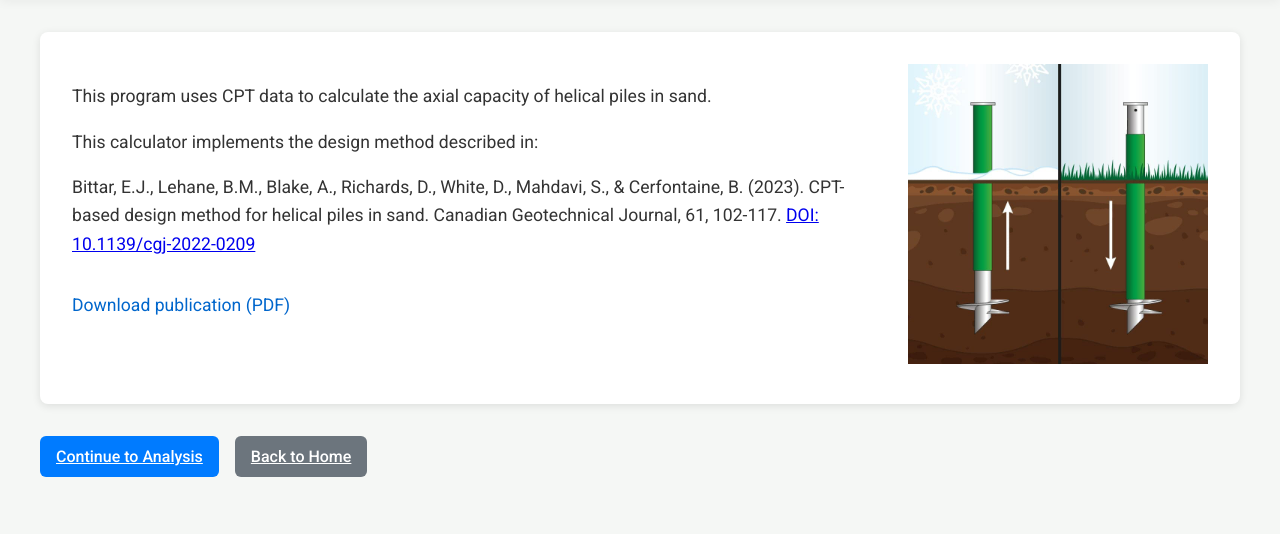
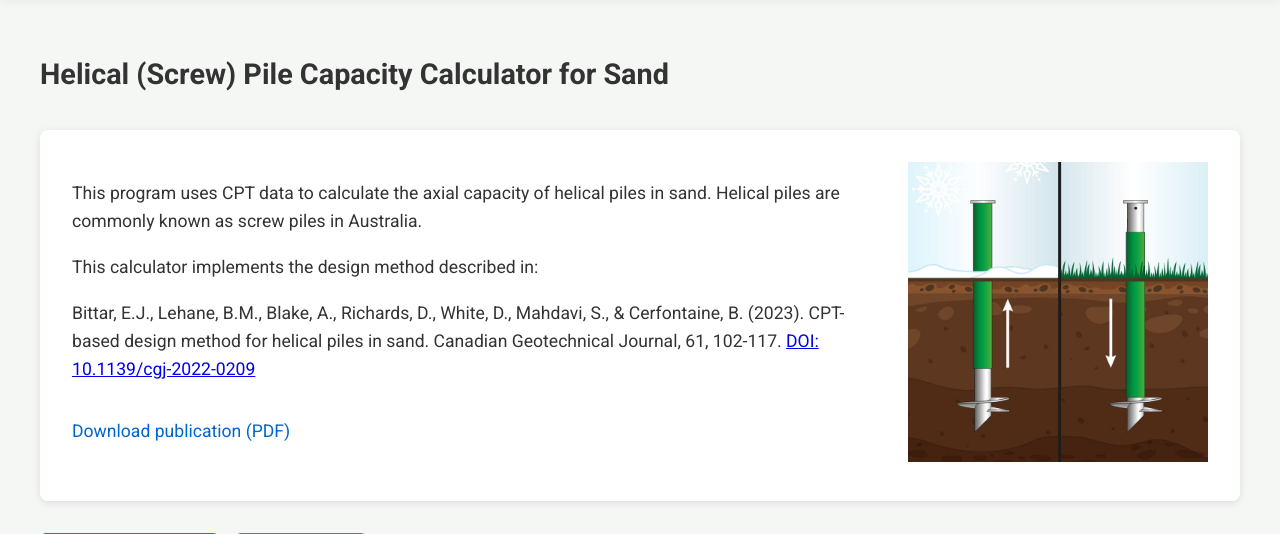
Before and after one commit to robvortexia/pile_capacity, a Flask app: page /helical/description in a window 1280 px wide. Shown: the part 172-706 px from the top of the page. Run offline with Flask 3, Linux system fonts and the light colour scheme; some libraries are stand-ins or nearby versions.

Commit message:
SEO: screw pile wording, full sitemap, canonical hardening, unique wizard titles
- Say "screw pile" on the helical surfaces: page title, new content H1,
  body copy, JSON-LD alternateName, landing card ("screw piling
  calculator" is the site's biggest search query and never matched)
- List all six modules in sitemap.xml with real lastmod dates; simplify
  robots.txt and disallow /sample/ and /preview-cpt
- 301 /index to / so crawlers and the nav consolidate on the root URL
- Hardcode the canonical and og:url origin; add ProxyFix so external
  URLs come out https on the real domain behind Render's proxy
- Give each module's calculator step 1 its own title and description,
  noindex wizard steps 2-4 and /history, title /suggestions

Co-Authored-By: Claude Opus 4.8 (1M context) <noreply@anthropic.com>

```diff
--- a/app/__init__.py
+++ b/app/__init__.py
@@ -1,6 +1,7 @@
 from flask import Flask
 from flask_sqlalchemy import SQLAlchemy
 from flask_session import Session
+from werkzeug.middleware.proxy_fix import ProxyFix
 from .models import db
 from datetime import timedelta
 import os
@@ -29,6 +30,9 @@ def _init_scheduler(app):
 
 def create_app():
     app = Flask(__name__)
+    # Render terminates TLS at its proxy; trust X-Forwarded-Proto/Host so
+    # request.url and url_for(_external=True) emit https on the real domain.
+    app.wsgi_app = ProxyFix(app.wsgi_app, x_proto=1, x_host=1)
     app.config['SECRET_KEY'] = os.environ.get('SECRET_KEY') or 'your-secret-key-here'
 
     # Use PostgreSQL database if DATABASE_URL is provided, otherwise use SQLite
--- a/app/routes.py
+++ b/app/routes.py
@@ -300,7 +300,7 @@ _HISTORY_MAX_PER_USER = 50
 _HISTORY_TYPE_LABELS = {
     'driven': 'Driven pile',
     'bored': 'Bored pile',
-    'helical': 'Helical pile',
+    'helical': 'Helical (screw) pile',
     'shallow': 'Shallow footing',
     'lateral': 'Lateral monopile',
     'cantilever': 'Cantilever wall',
@@ -626,13 +626,6 @@ def robots_txt():
     """Serve robots.txt for search engine crawlers."""
     content = """User-agent: *
 Allow: /
-Allow: /driven/description
-Allow: /bored/description
-Allow: /helical/description
-Allow: /driven/calculator/1
-Allow: /bored/calculator/1
-Allow: /helical/calculator/1
-Allow: /suggestions
 Disallow: /admin
 Disallow: /admin/export
 Disallow: /admin/send_weekly_report
@@ -642,6 +635,8 @@ Disallow: /download_intermediary_calcs
 Disallow: /download_helical_calculations
 Disallow: /register
 Disallow: /track_ad_click
+Disallow: /sample/
+Disallow: /preview-cpt
 
 Sitemap: https://uwa-geotech-cpt-calculator.com/sitemap.xml
 """
@@ -652,13 +647,19 @@ Sitemap: https://uwa-geotech-cpt-calculator.com/sitemap.xml
 def sitemap_xml():
     """Serve XML sitemap for search engine indexing."""
     pages = [
-        {'loc': '/', 'priority': '1.0', 'changefreq': 'monthly', 'lastmod': '2026-04-10'},
+        {'loc': '/', 'priority': '1.0', 'changefreq': 'monthly', 'lastmod': '2026-08-10'},
         {'loc': '/driven/description', 'priority': '0.9', 'changefreq': 'monthly', 'lastmod': '2026-04-10'},
         {'loc': '/bored/description', 'priority': '0.9', 'changefreq': 'monthly', 'lastmod': '2026-04-10'},
-        {'loc': '/helical/description', 'priority': '0.9', 'changefreq': 'monthly', 'lastmod': '2026-04-10'},
-        {'loc': '/driven/calculator/1', 'priority': '0.8', 'changefreq': 'monthly', 'lastmod': '2026-04-10'},
-        {'loc': '/bored/calculator/1', 'priority': '0.8', 'changefreq': 'monthly', 'lastmod': '2026-04-10'},
-        {'loc': '/helical/calculator/1', 'priority': '0.8', 'changefreq': 'monthly', 'lastmod': '2026-04-10'},
+        {'loc': '/helical/description', 'priority': '0.9', 'changefreq': 'monthly', 'lastmod': '2026-08-10'},
+        {'loc': '/shallow/description', 'priority': '0.9', 'changefreq': 'monthly', 'lastmod': '2026-06-10'},
+        {'loc': '/lateral/description', 'priority': '0.9', 'changefreq': 'monthly', 'lastmod': '2026-06-10'},
+        {'loc': '/cantilever/description', 'priority': '0.9', 'changefreq': 'monthly', 'lastmod': '2026-06-10'},
+        {'loc': '/driven/calculator/1', 'priority': '0.8', 'changefreq': 'monthly', 'lastmod': '2026-06-10'},
+        {'loc': '/bored/calculator/1', 'priority': '0.8', 'changefreq': 'monthly', 'lastmod': '2026-06-10'},
+        {'loc': '/helical/calculator/1', 'priority': '0.8', 'changefreq': 'monthly', 'lastmod': '2026-06-10'},
+        {'loc': '/shallow/calculator/1', 'priority': '0.8', 'changefreq': 'monthly', 'lastmod': '2026-06-10'},
+        {'loc': '/lateral/calculator/1', 'priority': '0.8', 'changefreq': 'monthly', 'lastmod': '2026-06-10'},
+        {'loc': '/cantilever/calculator/1', 'priority': '0.8', 'changefreq': 'monthly', 'lastmod': '2026-06-10'},
         {'loc': '/suggestions', 'priority': '0.5', 'changefreq': 'yearly', 'lastmod': '2026-04-10'},
     ]
     xml = '<?xml version="1.0" encoding="UTF-8"?>\n'
@@ -880,8 +881,13 @@ def create_driven_data_dataframe(processed_cpt, calc_dict, cpt_profile_dict=None
 
     return pd.DataFrame(data)
 
+@bp.route('/index')
+def index_alias():
+    """Legacy alias. 301 so search engines consolidate signals on the root URL."""
+    return redirect(url_for('main.index'), code=301)
+
+
 @bp.route('/')
-@bp.route('/index')
 def index():
     logger.debug("Session keys: %s, registered=%s", list(session.keys()), session.get('registered'))
 
--- a/app/templates/base.html
+++ b/app/templates/base.html
@@ -8,12 +8,12 @@
     <meta name="description" content="{% block meta_description %}Free online CPT-based pile capacity calculator from The University of Western Australia. Calculate axial capacity for driven, bored, and helical piles using Cone Penetration Test data.{% endblock %}">
     <meta name="keywords" content="{% block meta_keywords %}CPT pile calculator, cone penetration test, driven pile capacity, bored pile capacity, helical pile capacity, geotechnical engineering, UWA, pile foundation design, Lehane, axial pile capacity, CPT data analysis{% endblock %}">
     <meta name="author" content="The University of Western Australia & Vortexia Solutions">
-    <meta name="robots" content="index, follow">
-    <link rel="canonical" href="{% block canonical %}{{ request.url_root.rstrip('/') }}{{ request.path }}{% endblock %}">
+    <meta name="robots" content="{% block meta_robots %}index, follow{% endblock %}">
+    <link rel="canonical" href="{% block canonical %}https://uwa-geotech-cpt-calculator.com{{ request.path }}{% endblock %}">
 
     <!-- Open Graph / Facebook -->
     <meta property="og:type" content="website">
-    <meta property="og:url" content="{{ request.url }}">
+    <meta property="og:url" content="https://uwa-geotech-cpt-calculator.com{{ request.path }}">
     <meta property="og:title" content="{% block og_title %}UWA CPT Pile Calculator{% endblock %}">
     <meta property="og:description" content="{% block og_description %}Free CPT-based pile capacity calculator from UWA. Calculate axial capacity for driven, bored, and helical piles using Cone Penetration Test data.{% endblock %}">
     <meta property="og:image" content="{{ url_for('static', filename='img/uwalogo.png', _external=True) }}">
--- a/app/templates/bored/steps.html
+++ b/app/templates/bored/steps.html
@@ -1,4 +1,8 @@
 {% extends "base.html" %}
+
+{% block title %}{% if step == 1 %}Bored & CFA Pile Calculator - Step 1: Upload CPT Data | UWA{% else %}Bored Pile Calculator - Step {{ step }}: {{ {2: 'CPT Profiles', 3: 'Parameters', 4: 'Results'}.get(step, '') }} | UWA{% endif %}{% endblock %}
+{% block meta_description %}Upload CPT data to calculate bored and CFA pile axial capacity with the Doan & Lehane (2021) method. Free tool from UWA.{% endblock %}
+{% block meta_robots %}{% if step == 1 %}index, follow{% else %}noindex{% endif %}{% endblock %}
 
 {% block extra_head %}
 <script src="https://cdn.plot.ly/plotly-latest.min.js"></script>
--- a/app/templates/cantilever/steps.html
+++ b/app/templates/cantilever/steps.html
@@ -1,4 +1,8 @@
 {% extends "base.html" %}
+
+{% block title %}{% if step == 1 %}Cantilever Wall Deflection Calculator - Step 1: Upload CPT Data | UWA{% else %}Cantilever Wall Calculator - Step {{ step }}: {{ {2: 'CPT Profiles', 3: 'Parameters', 4: 'Results'}.get(step, '') }} | UWA{% endif %}{% endblock %}
+{% block meta_description %}Upload CPT data to predict embedded cantilever wall deflection in sand after Lehane et al. (2019). Free tool from UWA.{% endblock %}
+{% block meta_robots %}{% if step == 1 %}index, follow{% else %}noindex{% endif %}{% endblock %}
 
 {% block extra_head %}
 <script src="https://cdn.plot.ly/plotly-latest.min.js"></script>
--- a/app/templates/driven/steps.html
+++ b/app/templates/driven/steps.html
@@ -1,4 +1,8 @@
 {% extends "base.html" %}
+
+{% block title %}{% if step == 1 %}Driven Pile Calculator - Step 1: Upload CPT Data | UWA{% else %}Driven Pile Calculator - Step {{ step }}: {{ {2: 'CPT Profiles', 3: 'Parameters', 4: 'Results'}.get(step, '') }} | UWA{% endif %}{% endblock %}
+{% block meta_description %}Upload CPT data to calculate driven pile axial capacity in sand, clay and silt with the Unified CPT method (Lehane et al. 2020). Free tool from UWA.{% endblock %}
+{% block meta_robots %}{% if step == 1 %}index, follow{% else %}noindex{% endif %}{% endblock %}
 
 {% block extra_head %}
 <script src="https://cdn.plot.ly/plotly-latest.min.js"></script>
--- a/app/templates/helical/description.html
+++ b/app/templates/helical/description.html
@@ -1,12 +1,12 @@
 {% extends "base.html" %}
 
-{% block title %}Helical Pile Capacity Calculator — CPT Method for Sand (Bittar et al. 2023) | UWA{% endblock %}
-{% block meta_description %}Calculate helical pile axial capacity in sand from CPT data using the Bittar et al. (2023) method. Free online geotechnical tool from The University of Western Australia.{% endblock %}
-{% block meta_keywords %}helical pile capacity, CPT helical pile design, Bittar 2023, cone penetration test helical piles, UWA pile calculator, helical pile sand, screw pile capacity{% endblock %}
-{% block og_title %}Helical Pile Capacity Calculator — CPT Method | UWA{% endblock %}
-{% block og_description %}Calculate helical pile capacity in sand from CPT data using Bittar et al. (2023). Free tool from UWA.{% endblock %}
-{% block twitter_title %}Helical Pile Capacity — CPT Method | UWA{% endblock %}
-{% block twitter_description %}Calculate helical pile capacity in sand from CPT data. Free tool from UWA.{% endblock %}
+{% block title %}Helical Pile Capacity Calculator (Screw Piles) - CPT Method for Sand | UWA{% endblock %}
+{% block meta_description %}Calculate helical (screw) pile axial capacity in sand from CPT data using the Bittar et al. (2023) method. Free online geotechnical tool from The University of Western Australia.{% endblock %}
+{% block meta_keywords %}helical pile capacity, screw pile calculator, CPT helical pile design, Bittar 2023, cone penetration test helical piles, UWA pile calculator, helical pile sand, screw pile capacity{% endblock %}
+{% block og_title %}Helical (Screw) Pile Capacity Calculator - CPT Method | UWA{% endblock %}
+{% block og_description %}Calculate helical (screw) pile capacity in sand from CPT data using Bittar et al. (2023). Free tool from UWA.{% endblock %}
+{% block twitter_title %}Helical (Screw) Pile Capacity - CPT Method | UWA{% endblock %}
+{% block twitter_description %}Calculate helical (screw) pile capacity in sand from CPT data. Free tool from UWA.{% endblock %}
 
 {% block jsonld %}
 <script type="application/ld+json">
@@ -14,6 +14,7 @@
     "@context": "https://schema.org",
     "@type": "WebApplication",
     "name": "UWA Helical Pile Capacity Calculator",
+    "alternateName": "UWA Screw Pile Capacity Calculator",
     "url": "https://uwa-geotech-cpt-calculator.com/helical/description",
     "description": "Calculate helical pile axial capacity in sand from CPT data using the Bittar et al. (2023) method.",
     "applicationCategory": "Engineering",
@@ -36,9 +37,14 @@
 
 {% block content %}
 <div class="description-container">
+    <div class="description-header">
+        <h1>Helical (Screw) Pile Capacity Calculator for Sand</h1>
+    </div>
+
     <div class="description-content">
         <div class="description-text">
-            <p>This program uses CPT data to calculate the axial capacity of helical piles in sand.</p>
+            <p>This program uses CPT data to calculate the axial capacity of helical piles in sand.
+            Helical piles are commonly known as screw piles in Australia.</p>
 
             <p>This calculator implements the design method described in:</p>
             <p>Bittar, E.J., Lehane, B.M., Blake, A., Richards, D., White, D., Mahdavi, S., & Cerfontaine, B. (2023).
@@ -50,7 +56,7 @@
             </a>
         </div>
         <div class="description-image">
-            <img src="{{ url_for('static', filename='img/helical_pile.jpg') }}" alt="Helical Pile Illustration">
+            <img src="{{ url_for('static', filename='img/helical_pile.jpg') }}" alt="Helical (screw) pile with helix plates installed in sand">
         </div>
     </div>
 
--- a/app/templates/helical/steps.html
+++ b/app/templates/helical/steps.html
@@ -1,4 +1,8 @@
 {% extends "base.html" %}
+
+{% block title %}{% if step == 1 %}Helical (Screw) Pile Calculator - Step 1: Upload CPT Data | UWA{% else %}Helical Pile Calculator - Step {{ step }}: {{ {2: 'CPT Profiles', 3: 'Parameters', 4: 'Results'}.get(step, '') }} | UWA{% endif %}{% endblock %}
+{% block meta_description %}Upload CPT data to calculate helical (screw) pile capacity in sand with the Bittar et al. (2023) method. Free tool from UWA.{% endblock %}
+{% block meta_robots %}{% if step == 1 %}index, follow{% else %}noindex{% endif %}{% endblock %}
 
 {% block extra_head %}
 <script src="https://cdn.plot.ly/plotly-latest.min.js"></script>
--- a/app/templates/history.html
+++ b/app/templates/history.html
@@ -1,6 +1,7 @@
 {% extends "base.html" %}
 
 {% block title %}My calculations - UWA CPT Pile Calculator{% endblock %}
+{% block meta_robots %}noindex{% endblock %}
 
 {% block content %}
 <div class="history-page">
--- a/app/templates/index.html
+++ b/app/templates/index.html
@@ -39,8 +39,8 @@
         </div>
 
         <div class="option-card">
-            <h2>Helical Piles</h2>
-            <p>Calculate capacity for helical piles using CPT data (for sand only)</p>
+            <h2>Helical (Screw) Piles</h2>
+            <p>Calculate capacity for helical piles, also known as screw piles, in sand using CPT data</p>
             <a href="{{ url_for('main.pile_description', type='helical') }}" class="btn btn-primary">
                 Start Helical Pile Analysis
             </a>
--- a/app/templates/lateral/steps.html
+++ b/app/templates/lateral/steps.html
@@ -1,4 +1,8 @@
 {% extends "base.html" %}
+
+{% block title %}{% if step == 1 %}Monopile Lateral Response Calculator - Step 1: Upload CPT Data | UWA{% else %}Monopile Calculator - Step {{ step }}: {{ {2: 'CPT Profiles', 3: 'Parameters', 4: 'Results'}.get(step, '') }} | UWA{% endif %}{% endblock %}
+{% block meta_description %}Upload CPT data to predict the lateral load-displacement response of a monopile in sand after Wang et al. (2020, 2023). Free tool from UWA.{% endblock %}
+{% block meta_robots %}{% if step == 1 %}index, follow{% else %}noindex{% endif %}{% endblock %}
 
 {% block extra_head %}
 <script src="https://cdn.plot.ly/plotly-latest.min.js"></script>
--- a/app/templates/shallow/steps.html
+++ b/app/templates/shallow/steps.html
@@ -1,4 +1,8 @@
 {% extends "base.html" %}
+
+{% block title %}{% if step == 1 %}Shallow Footing Settlement Calculator - Step 1: Upload CPT Data | UWA{% else %}Shallow Footing Calculator - Step {{ step }}: {{ {2: 'CPT Profiles', 3: 'Parameters', 4: 'Results'}.get(step, '') }} | UWA{% endif %}{% endblock %}
+{% block meta_description %}Upload CPT data to predict the load-settlement response of shallow footings on sand and clay. Free tool from UWA.{% endblock %}
+{% block meta_robots %}{% if step == 1 %}index, follow{% else %}noindex{% endif %}{% endblock %}
 
 {% block extra_head %}
 <script src="https://cdn.plot.ly/plotly-latest.min.js"></script>
--- a/app/templates/suggestions.html
+++ b/app/templates/suggestions.html
@@ -1,4 +1,7 @@
 {% extends "base.html" %}
+
+{% block title %}Suggestions & Feedback - UWA CPT Pile Calculator{% endblock %}
+{% block meta_description %}Suggest new features, calculation methods or improvements for the free UWA CPT pile capacity calculator.{% endblock %}
 
 {% block content %}
 <div class="suggestions-page">
```
